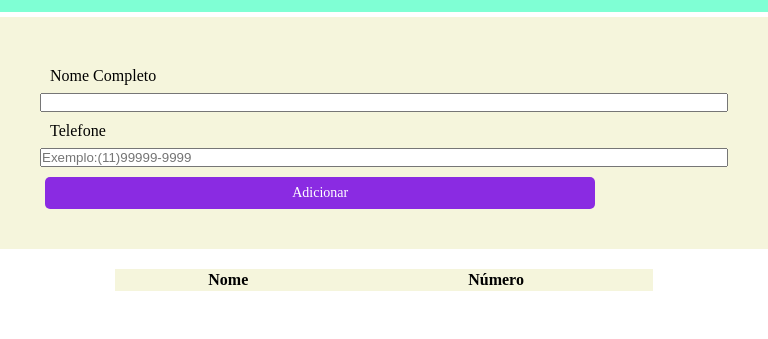
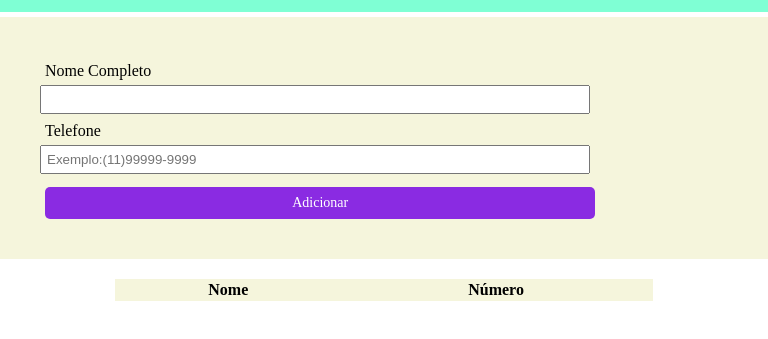
Before and after one commit to arthurt520/Agenda-de-contatos-js, a plain HTML site: page index.html in a window 768 px wide. Shown: the part 55-394 px from the top of the page. Drawn offline with Linux system fonts and the light colour scheme.

Commit message:
Update style.css

```diff
--- a/css/style.css
+++ b/css/style.css
@@ -62,7 +62,7 @@ table td{
     flex-direction:column;
     padding:40px;
    }
-    .formulario-principal label{
+    .formulario-principal input{
         padding:5px;
         margin-bottom:3px;
         width:80%;
```
